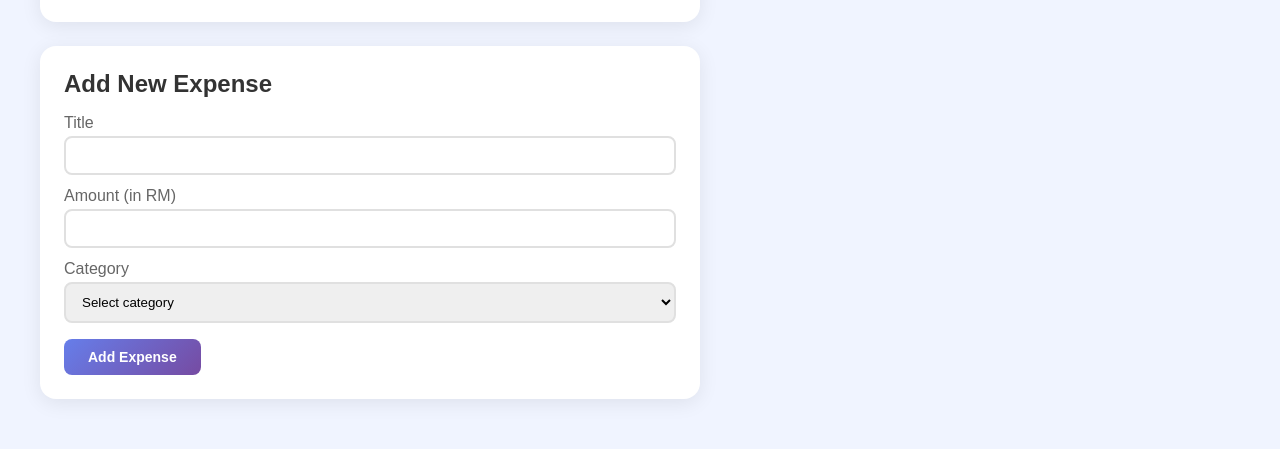
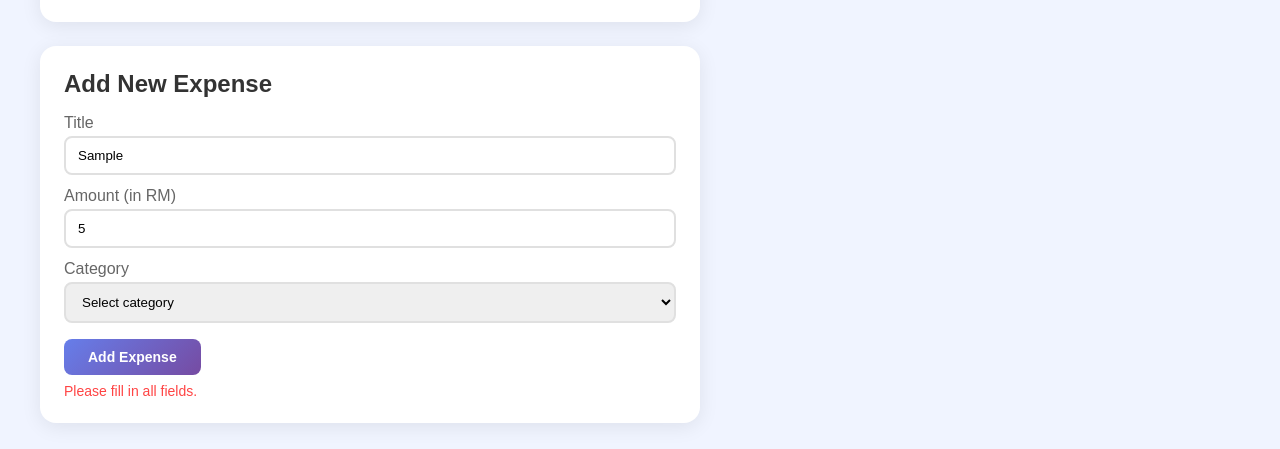
Before and after one commit to aliffkhuzairi/expenses_tracker, a React (Vite) app in the folder frontend/: page / in a window 1280 px wide. Both pictures are taken after typing "Sample", "5" into the empty fields and a click on the button "Add Expense". Shown: the part 427-876 px from the top of the page. Built offline with nearby package versions, Linux system fonts and the light colour scheme; no server answers; a web font is replaced by a local one.

Commit message:
feat: add success and error messages to expense form and budget page

```diff
--- a/frontend/src/Budget.jsx
+++ b/frontend/src/Budget.jsx
@@ -10,6 +10,8 @@ function Budget() {
         Shopping: '',
         Others: ''
     });
+
+    const [saved, setSaved] = useState('');
 
     const categories = ['Food', 'Transport', 'Entertainment', 'Utilities', 'Shopping', 'Others'];
 
@@ -41,6 +43,8 @@ function Budget() {
             });
 
             const newBudget = await res.json();
+            setSaved(category);
+            setTimeout(() => setSaved(''), 2000);
             console.log('Saved:', newBudget);
         }
 
@@ -76,6 +80,7 @@ function Budget() {
                                 value={budgets[category]}
                                 onChange={(e) => setBudgets(prev => ({...prev, [category]: e.target.value}))} />
                                 <button onClick={() => handleSave(category)}>Save</button>
+                                {saved === category && <span style={{ color: '#4CAF50', fontSize: '13px' }}>✅ Saved</span>}
                         </div>
 
                     </div>
--- a/frontend/src/ExpenseForm.jsx
+++ b/frontend/src/ExpenseForm.jsx
@@ -8,10 +8,18 @@ function ExpenseForm({onAddExpense, selectedDate}) {
         category: '',
     });
 
+    const [saved, setSaved] = useState(false);
+    const [error, setError] = useState('');
+
     const handleSubmit = (e) => {
         e.preventDefault();
 
-        if(!formData.title || !formData.amount) return;
+        if(!formData.title || !formData.amount || !formData.category) {
+            setError('Please fill in all fields.');
+            return;
+        }
+
+        setError('');
 
         onAddExpense({...formData, date: selectedDate});
 
@@ -20,6 +28,9 @@ function ExpenseForm({onAddExpense, selectedDate}) {
             amount: '',
             category: '',
         })
+
+        setSaved(true);
+        setTimeout(() => setSaved(false), 3000);
     }
 
     const handleChange = (e) => {
@@ -54,6 +65,10 @@ function ExpenseForm({onAddExpense, selectedDate}) {
 
                 </div>
                 <button type='submit' className='btn-add'>Add Expense</button>
+                {error && <p className='error-message'>{error}</p>}
+                {saved && (
+                    <p className='success-message'>✅ Expense added successfully!</p>
+                )}
             </form>
         </div>
     )
--- a/frontend/src/index.css
+++ b/frontend/src/index.css
@@ -247,6 +247,20 @@ body {
     opacity: 0.9;
 }
 
+.success-message {
+    color: #4CAF50;
+    font-size: 14px;
+    font-weight: 500;
+    margin-top: 8px;
+}
+
+.error-message {
+    color: #ff4444;
+    font-size: 14px;
+    font-weight: 500;
+    margin-top: 8px;
+}
+
 /* EXPENSE CARD */
 .expense-card-list {
     display: flex;
@@ -489,6 +503,7 @@ body {
 .budget-input {
     display: flex;
     gap: 12px;
+    align-items: center;
 }
 
 .budget-layout input {
```
